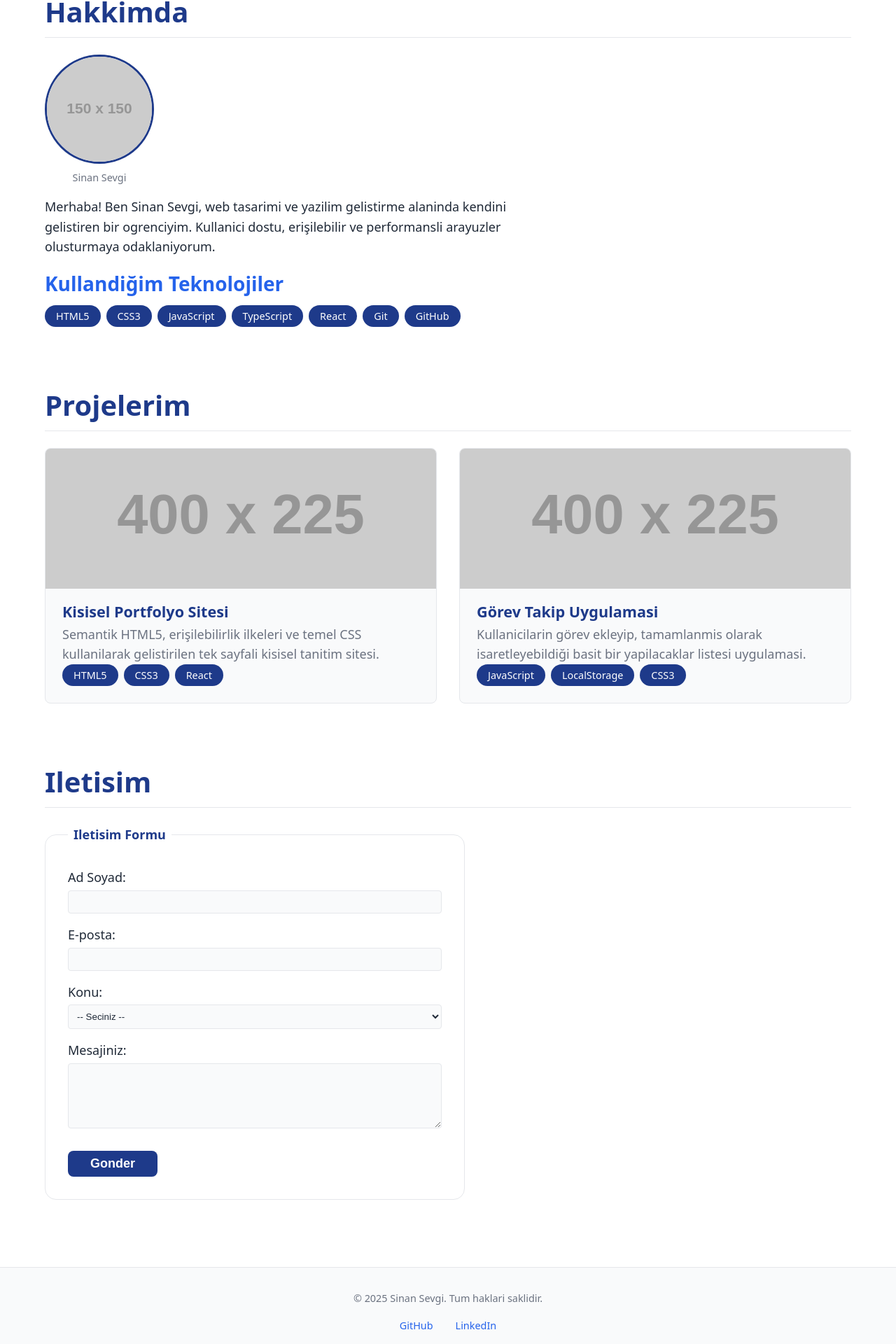
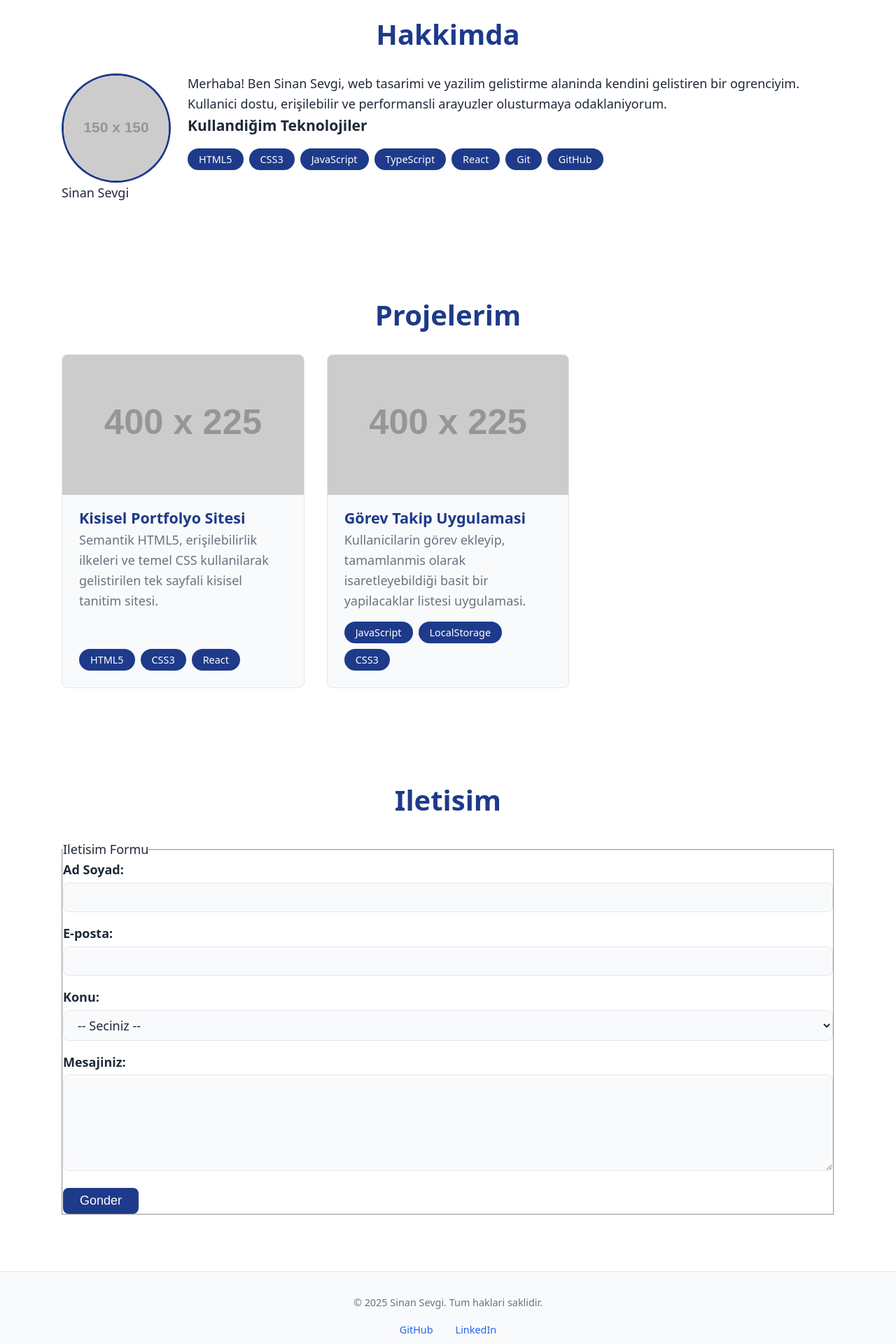
Before and after one commit to Sinansevg1/web-lab-proje, a React (Vite) app: page / in a window 1280 px wide. Shown: the part 141-2061 px from the top of the page at 70% size. Built offline with nearby package versions, Linux system fonts and the light colour scheme.

Commit message:
Uygulama-7: Responsive Portföy — Tam CSS

```diff
--- a/src/App.css
+++ b/src/App.css
@@ -1,4 +1,35 @@
-/* ── Header ── */
+/* ========================================
+   MOBIL VARSAYILAN (0-639px)
+======================================== */
+
+/* Genel sifirlama (index.css'de de olabilir ama burada garantiye aliyoruz) */
+*,
+*::before,
+*::after {
+  margin: 0;
+  padding: 0;
+  box-sizing: border-box;
+}
+
+html {
+  scroll-behavior: smooth;
+}
+
+body {
+  font-family: var(--font-sans);
+  font-size: var(--text-base);
+  line-height: 1.6;
+  color: var(--color-text);
+  background-color: var(--color-bg);
+}
+
+img {
+  max-width: 100%;
+  height: auto;
+  display: block;
+}
+
+/* ── HEADER & NAV (Uygulama-4'ten gelenler) ── */
 header {
   display: flex;
   flex-wrap: wrap;
@@ -12,14 +43,12 @@ header {
   z-index: 10;
 }
 
-/* Logo / Site adi */
 .site-title {
   font-size: var(--text-xl);
   font-weight: 700;
   color: var(--color-primary);
 }
 
-/* ── Nav ── */
 nav ul {
   display: flex;
   flex-wrap: wrap;
@@ -44,63 +73,54 @@ nav a:focus {
   color: var(--color-bg);
 }
 
-/* ── Main ── */
+/* ── MAIN ── */
 main {
-  max-width: 1200px;
-  margin: 0 auto;
-  padding: var(--space-xl) var(--space-lg);
+  padding: var(--space-md);
 }
 
-/* ── Sections ── */
+/* Section'lar arasi bosluk */
 section {
-  margin-bottom: var(--space-3xl);
-  padding-top: var(--space-md);
+  padding: var(--space-xl) var(--space-md);
 }
 
+/* Section basliklari */
 section h2 {
   font-size: var(--text-2xl);
   color: var(--color-primary);
+  text-align: center;
   margin-bottom: var(--space-lg);
-  border-bottom: 1px solid var(--color-border);
-  padding-bottom: var(--space-xs);
 }
 
-/* ── Hakkimda ── */
-#hakkimda figure {
-  display: inline-block;
-  margin-bottom: var(--space-md);
+/* Hakkimda: tek sutun, ortalanmis */
+.about-content {
+  display: flex;
+  flex-direction: column;
+  align-items: center;
+  gap: var(--space-lg);
   text-align: center;
 }
 
-#hakkimda figure img {
-  border-radius: var(--radius-full);
-  border: 3px solid var(--color-primary);
-  display: block;
+.about-content figure {
+  max-width: 200px;
 }
 
-#hakkimda figure figcaption {
-  margin-top: var(--space-sm);
-  font-size: var(--text-sm);
-  color: var(--color-muted);
+.about-content img {
+  border-radius: var(--radius-full);
+  aspect-ratio: 1;
+  object-fit: cover;
+  border: 3px solid var(--color-primary);
 }
 
-#hakkimda p {
-  margin-bottom: var(--space-md);
-  max-width: 65ch;
-}
-
-#hakkimda h3 {
-  font-size: var(--text-xl);
-  color: var(--color-secondary);
-  margin-bottom: var(--space-sm);
-}
-
+/* Beceri Etiketleri (Uygulama-5) */
 .skill-tags {
   display: flex;
   flex-wrap: wrap;
+  justify-content: center;
+  /* Mobilde ortalıyoruz */
   gap: var(--space-sm);
   list-style: none;
   padding: 0;
+  margin-top: var(--space-md);
 }
 
 .skill-tags li {
@@ -111,16 +131,13 @@ section h2 {
   font-size: var(--text-sm);
 }
 
-/* ── Projeler ── */
-/* ===== PROJE GRID ===== */
+/* ===== PROJE GRID (Uygulama-6) ===== */
 .project-grid {
   display: grid;
-  /* Sihirli satir: otomatik responsive grid! */
   grid-template-columns: repeat(auto-fit, minmax(280px, 1fr));
   gap: var(--space-xl);
 }
 
-/* ===== PROJE KARTI ===== */
 .project-card {
   display: flex;
   flex-direction: column;
@@ -136,14 +153,12 @@ section h2 {
   box-shadow: var(--shadow-lg);
 }
 
-/* Kart icindeki gorsel */
 .project-card img {
   width: 100%;
   height: 200px;
   object-fit: cover;
 }
 
-/* Kart icerigi */
 .project-card h3,
 .project-card p,
 .project-card .skill-tags {
@@ -159,58 +174,69 @@ section h2 {
 .project-card p {
   color: var(--color-muted);
   flex-grow: 1;
-  /* icerik farkli uzunlukta olsa bile kartlarin alt kenari hizali */
+  margin-bottom: var(--space-md);
 }
 
 .project-card .skill-tags {
   padding-bottom: var(--space-lg);
   margin-top: auto;
+  justify-content: flex-start;
+  /* Kart ici etiketler sola yasli */
 }
 
-/* ── Iletisim Form ── */
-#iletisim fieldset {
-  border: 1px solid var(--color-border);
-  border-radius: var(--radius-lg);
-  padding: var(--space-xl);
-  max-width: 600px;
+/* Iletisim formu */
+.form-group {
+  margin-bottom: var(--space-md);
 }
 
-#iletisim legend {
-  color: var(--color-primary);
+label {
+  display: block;
+  margin-bottom: var(--space-xs);
   font-weight: 600;
-  padding: 0 var(--space-sm);
 }
 
-#iletisim input,
-#iletisim textarea,
-#iletisim select {
-  background: var(--color-surface);
-  color: var(--color-text);
-  border-color: var(--color-border);
+input,
+textarea,
+select {
+  width: 100%;
+  padding: var(--space-sm) var(--space-md);
+  border: 1px solid var(--color-border);
+  border-radius: var(--radius-md);
+  font-family: inherit;
+  font-size: var(--text-base);
+  transition: border-color var(--transition-fast);
 }
 
-#iletisim button[type="submit"] {
+input:focus,
+textarea:focus,
+select:focus {
+  border-color: var(--color-primary);
+  outline: 2px solid var(--color-secondary);
+  outline-offset: 2px;
+}
+
+button[type="submit"] {
+  width: 100%;
+  padding: var(--space-sm) var(--space-lg);
   background: var(--color-primary);
   color: var(--color-bg);
   border: none;
-  padding: var(--space-sm) var(--space-xl);
   border-radius: var(--radius-md);
+  font-size: var(--text-base);
   cursor: pointer;
-  font-size: var(--text-base);
-  font-weight: 600;
   transition: background var(--transition-fast);
-  margin-top: var(--space-sm);
 }
 
-#iletisim button[type="submit"]:hover {
+button[type="submit"]:hover,
+button[type="submit"]:focus {
   background: var(--color-secondary);
 }
 
-/* ── Footer ── */
+/* Footer */
 footer {
+  text-align: center;
+  padding: var(--space-xl) var(--space-md);
   background: var(--color-surface);
-  text-align: center;
-  padding: var(--space-xl) var(--space-lg);
   border-top: 1px solid var(--color-border);
   color: var(--color-muted);
   font-size: var(--text-sm);
@@ -224,17 +250,65 @@ footer ul {
   margin-top: var(--space-md);
 }
 
-footer ul li a {
+footer a {
   color: var(--color-secondary);
   text-decoration: none;
-  transition: color var(--transition-fast);
 }
 
-footer ul li a:hover {
-  color: var(--color-primary);
+/* ========================================
+   TABLET (640px ve uzeri)
+======================================== */
+@media (min-width: 640px) {
+  header {
+    padding: var(--space-md) var(--space-2xl);
+  }
+
+  section {
+    padding: var(--space-2xl) var(--space-xl);
+  }
+
+  /* Hakkimda: yatay duzen */
+  .about-content {
+    flex-direction: row;
+    text-align: left;
+    align-items: flex-start;
+  }
+
+  .about-content figure {
+    flex-shrink: 0;
+    max-width: 250px;
+  }
+
+  .skill-tags {
+    justify-content: flex-start;
+  }
+
+  button[type="submit"] {
+    width: auto;
+  }
 }
 
-/* ===== MOBİLDE DİKEY YIĞIN ===== */
+/* ========================================
+   MASAUSTU (1024px ve uzeri)
+======================================== */
+@media (min-width: 1024px) {
+  main {
+    /* Icerik genisligi sinirla */
+    max-width: 1200px;
+    margin: 0 auto;
+  }
+
+  section {
+    padding: var(--space-3xl) var(--space-xl);
+  }
+
+  /* Proje kartlari en az 3 sutun (ekran cok genisken) */
+  .project-grid {
+    grid-template-columns: repeat(3, 1fr);
+  }
+}
+
+/* MOBILDE HEADER OZEL DURUM (640px alti) */
 @media (max-width: 639px) {
   header {
     flex-direction: column;
@@ -242,14 +316,6 @@ footer ul li a:hover {
   }
 
   nav ul {
-    flex-direction: column;
-    align-items: center;
-    width: 100%;
-  }
-
-  nav a {
-    display: block;
-    text-align: center;
-    width: 100%;
+    justify-content: center;
   }
 }
--- a/src/App.tsx
+++ b/src/App.tsx
@@ -23,6 +23,7 @@ function App() {
         <section id="hakkimda">
           <h2>Hakkimda</h2>
 
+          <div className="about-content">
             <figure>
               <img
                 src="https://placehold.co/150x150"
@@ -31,6 +32,7 @@ function App() {
               <figcaption>Sinan Sevgi</figcaption>
             </figure>
 
+            <div>
               <p>
                 Merhaba! Ben Sinan Sevgi, web tasarimi ve yazilim gelistirme alaninda
                 kendini gelistiren bir ogrenciyim. Kullanici dostu, erişilebilir ve
@@ -47,6 +49,8 @@ function App() {
                 <li>Git</li>
                 <li>GitHub</li>
               </ul>
+            </div>
+          </div>
         </section>
 
         {/* ── Projelerim ── */}
```
Lines whose indentation alone changed are shown as unchanged.
